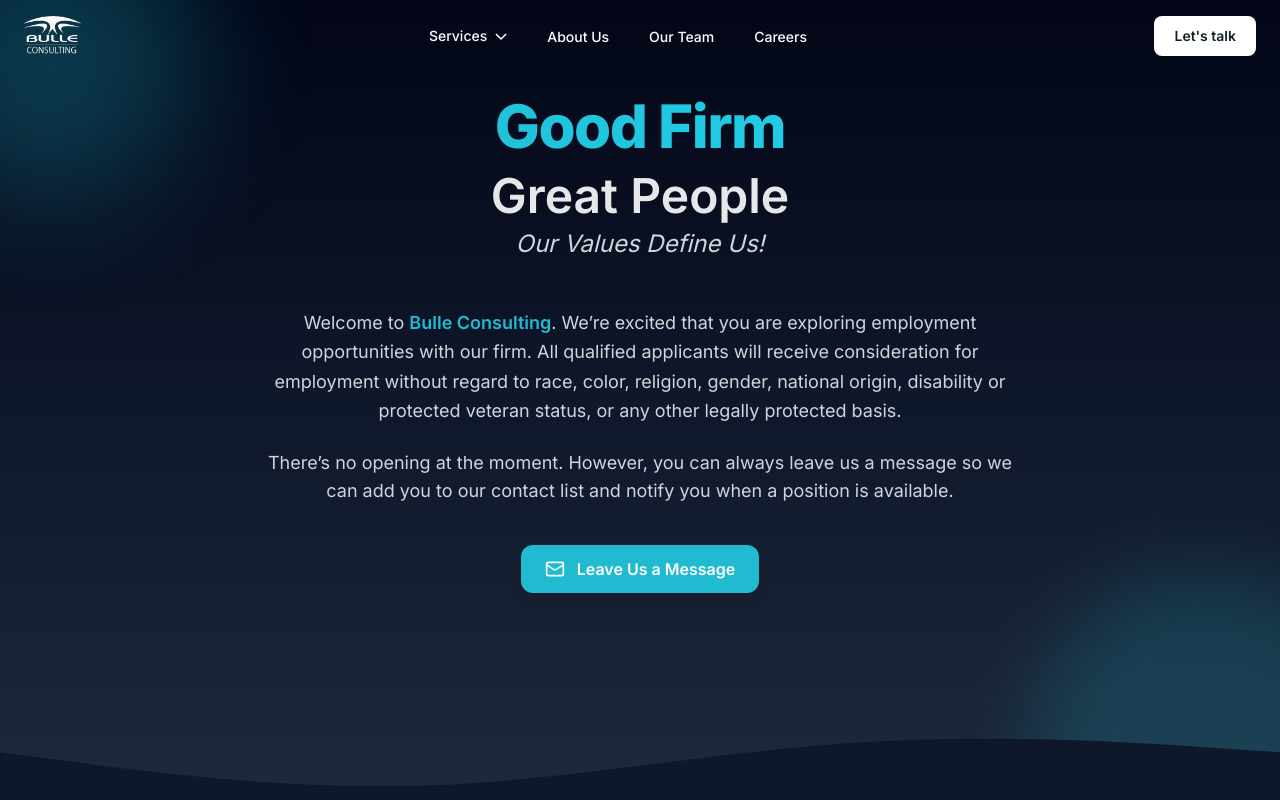
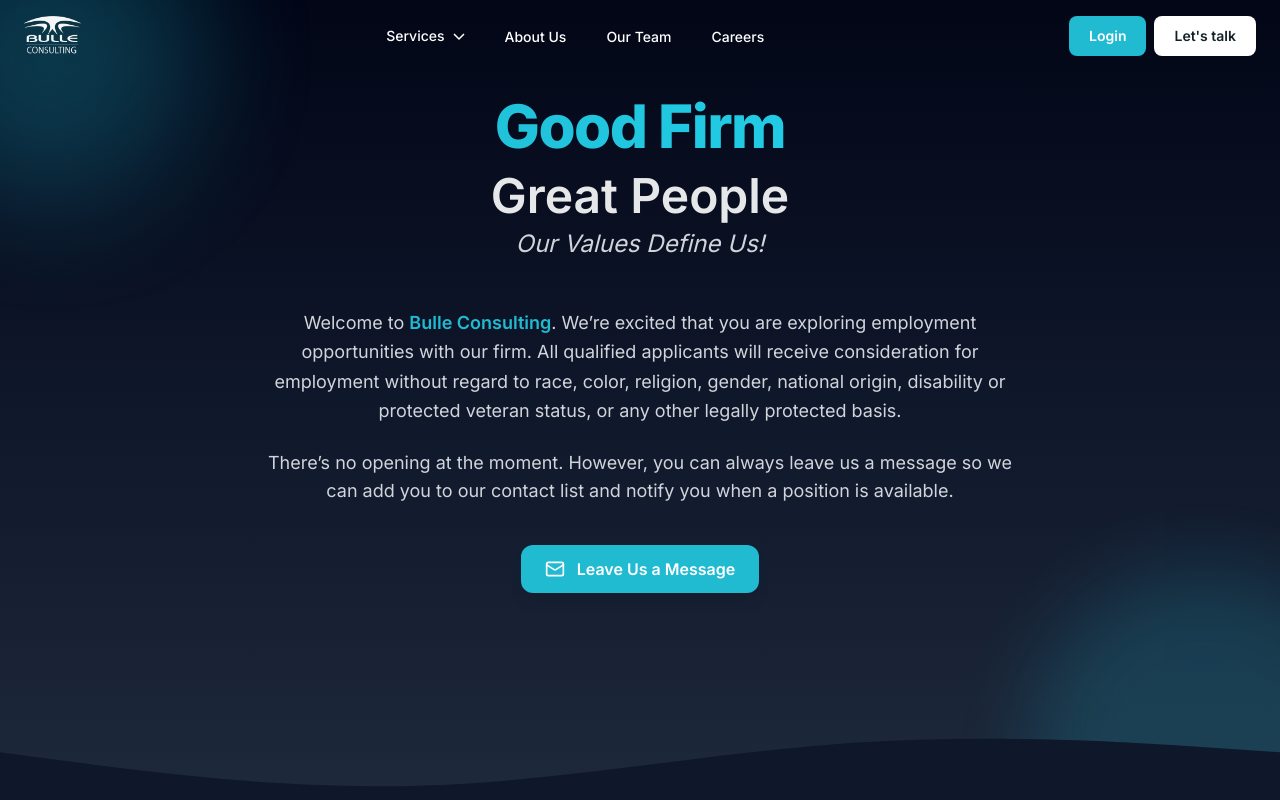
Before and after one commit to abylaydospayev/my-honeybook-clone, a Next.js app: page /careers in a window 1280 px wide. Shown: the top 800 px of the page. Built offline with nearby package versions, Linux system fonts and the light colour scheme.

Commit message:
few changes

```diff
--- a/components/layout/Header.tsx
+++ b/components/layout/Header.tsx
@@ -98,9 +98,18 @@
           </NavigationMenu.Root>
 
           <div className="hidden lg:flex items-center space-x-2">
-             <Button onClick={onContactClick} className={!showSolidHeader ? 'bg-white text-dark-gray hover:bg-gray-200' : ''}>
-                Let's talk
-             </Button>
+             {/* 1. Changed variant to "secondary" to apply the brand blue color */}
+
+
+
+            <Button asChild variant="secondary">
+              <a href="https://projects.bulleconsulting.com/" target="_blank" rel="noopener noreferrer">
+                Login
+              </a>
+            </Button>
+            <Button onClick={onContactClick} className={!showSolidHeader ? 'bg-white text-dark-gray hover:bg-gray-200' : 'bg-dark-gray text-white'}>
+              Let's talk
+            </Button>
           </div>
 
           <div className="lg:hidden">
@@ -139,8 +148,14 @@
                 </div>
               ))}
               <hr className="my-2" />
-              <div className="px-4 py-2">
-                 <Button onClick={onContactClick} className="w-full">Let's talk</Button>
+              <div className="px-4 py-2 flex items-center gap-2">
+                {/* 2. Changed variant to "secondary" here as well */}
+                <Button asChild variant="secondary" className="w-full">
+                  <a href="https://projects.bulleconsulting.com/" target="_blank" rel="noopener noreferrer">
+                    Login
+                  </a>
+                </Button>
+                <Button onClick={onContactClick} className="w-full">Let's talk</Button>
               </div>
             </nav>
           </div>
```
